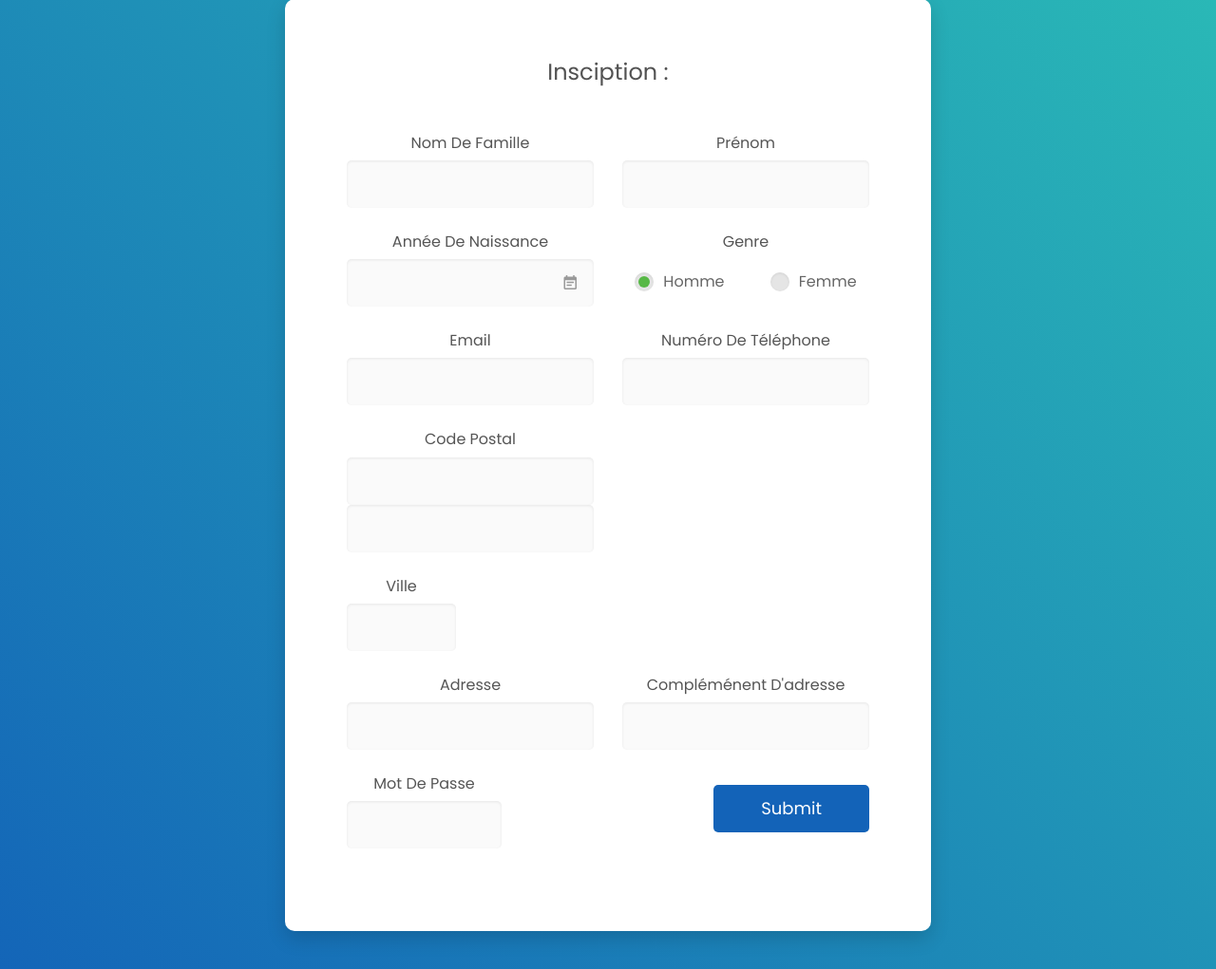
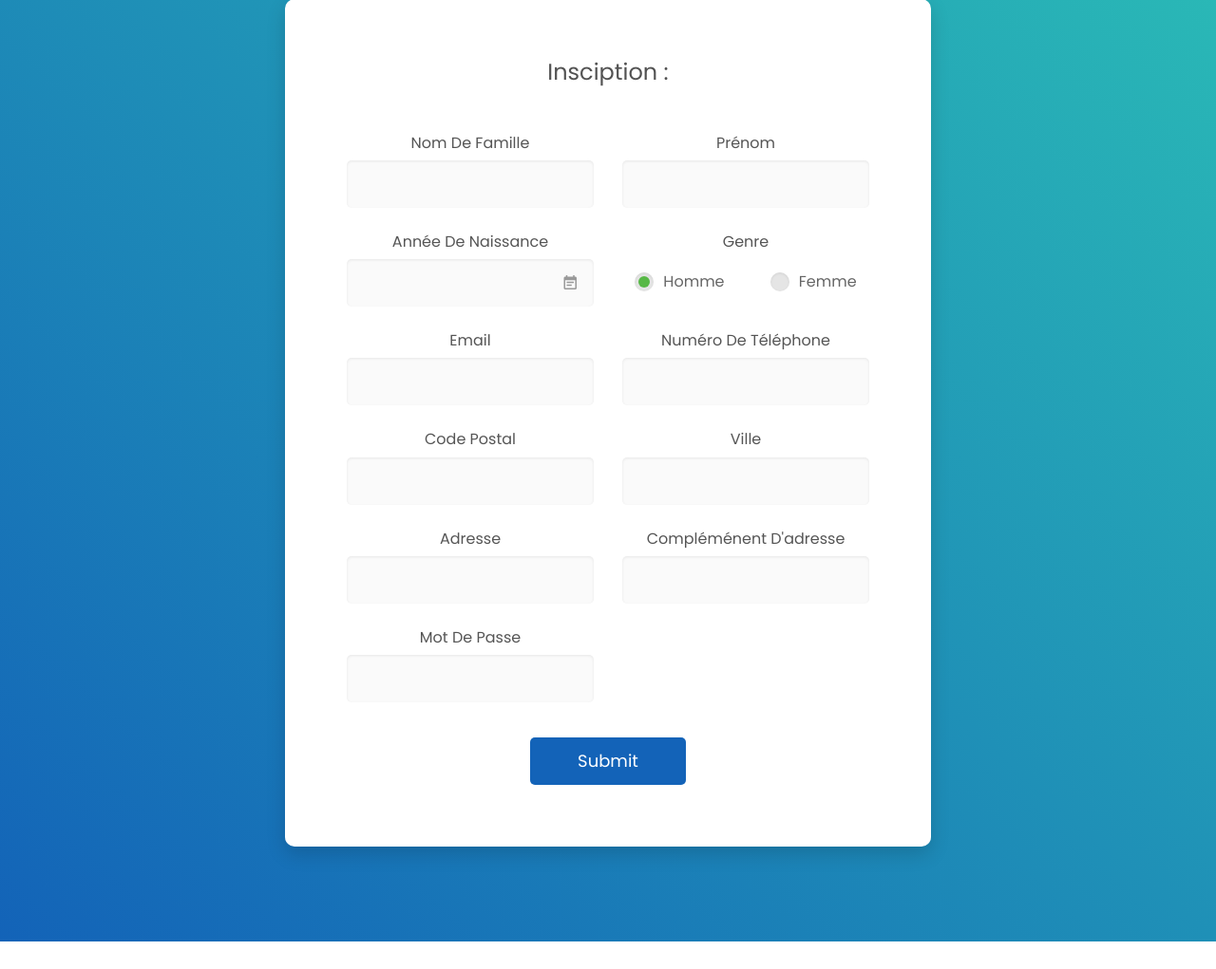
Before and after one commit to Valentindev19/reborn, a PHP site: page /conex.html in a window 1280 px wide. Shown: the part 131-1152 px from the top of the page at 95% size. After the commit the page ends 1123 px from the top, so only its background shows below. Run offline with PHP 8.4, Linux system fonts and the light colour scheme; style sheets or scripts are compiled from the project's sources; some libraries are stand-ins or nearby versions.

Commit message:
correction bug conex

```diff
--- a/conex.html
+++ b/conex.html
@@ -96,12 +96,9 @@
                             <div class="col-2">
                                 <div class="input-group">
                                     <label class="label">Code Postal</label>
-                                    <input  class="input--style-4" type="text" id="nom_id" onkeyup="autocomplet()">
-
-
                                     <input  class="input--style-4" type="text" id="nom_id" onkeyup="autocomplet()" name="CP">
-
                                     <ul id="nom_list_id"></ul>
+                                </div>
                             </div>
                             <div class="col-2">
                                 <div class="input-group">
--- a/log.php
+++ b/log.php
@@ -11,8 +11,6 @@
         <form class="login-form" method="post" action="traitlog.php">
           <input type="text" placeholder="mail"/>
           <input type="password" placeholder="mot de passe"/>
-          <div class="g-recaptcha" style="position:relative; right:15px;" data-sitekey="6Lca1qQUAAAAADWm9IN2V9Em3Vj-CmPdo3LG0U3j"></div>
-          <br>
           <button>Connexion</button>
             <p class="message"> <a href="conex.html">Mot de passe oublié</a></p>
           <p class="message">Pas inscrit ? <a href="conex.html">Créer un compte</a></p>
```
